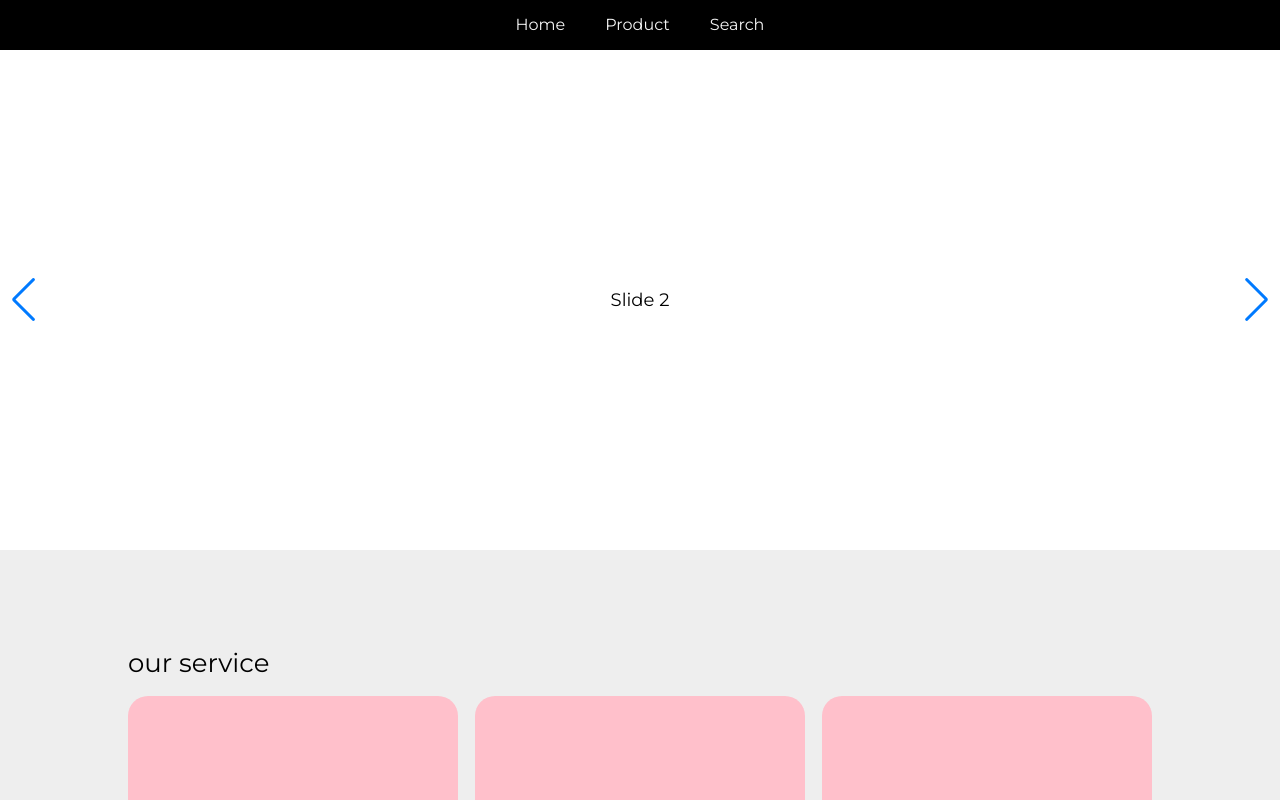
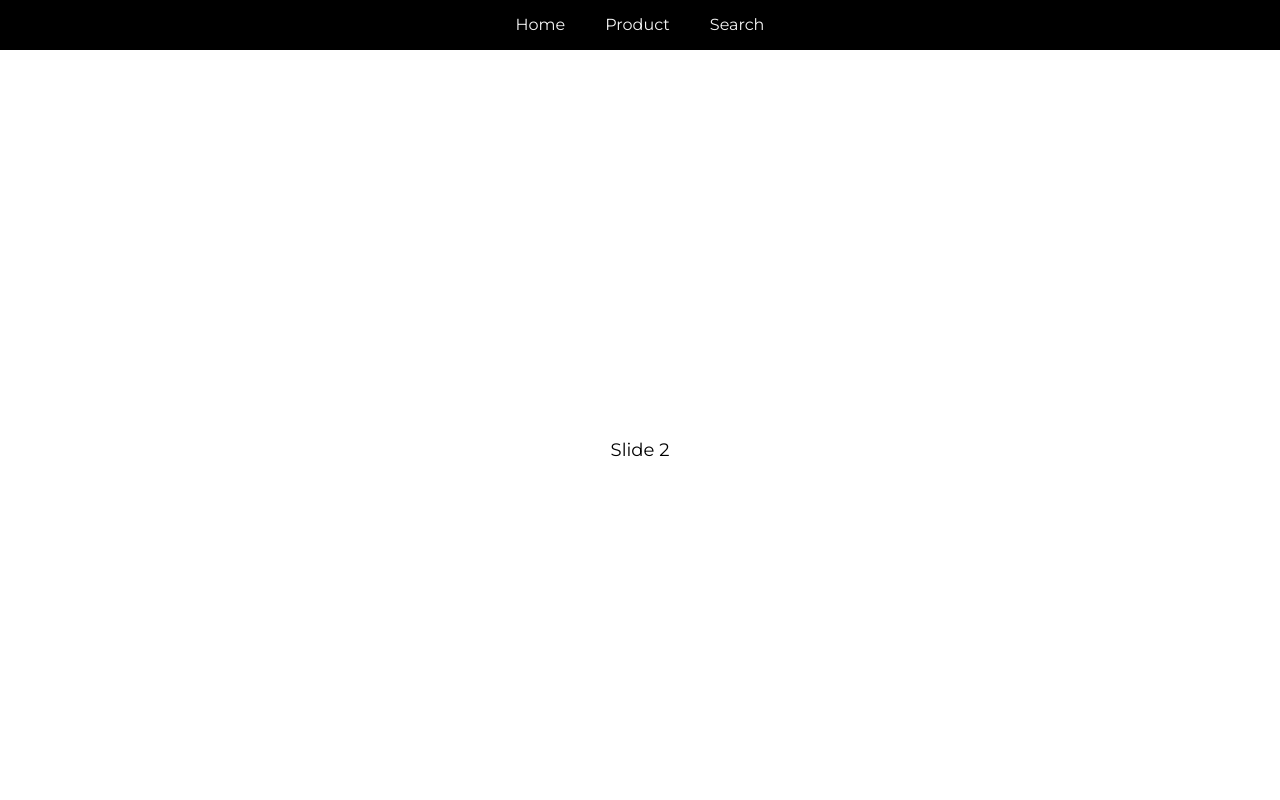
Before and after one commit to azerckid/reactjs-subpurchase, a React (Create React App) app: page / in a window 1280 px wide. Shown: the top 800 px of the page. Built offline with nearby package versions, Linux system fonts and the light colour scheme.

Commit message:
1. fix height of swiper 2. fix footer 3. fix babel warning

```diff
--- a/package.json
+++ b/package.json
@@ -3,6 +3,7 @@
   "version": "0.1.0",
   "private": true,
   "dependencies": {
+    "@babel/plugin-proposal-private-property-in-object": "^7.21.11",
     "@testing-library/jest-dom": "^5.17.0",
     "@testing-library/react": "^13.4.0",
     "@testing-library/user-event": "^13.5.0",
--- a/src/components/layOut/Footer.js
+++ b/src/components/layOut/Footer.js
@@ -52,7 +52,6 @@
   @media screen and (max-width: 9120px) {
     color: red;
     width: 100vw;
-    flex-direction: column;
   }
 `;
 
--- a/src/components/swiper/Swiper.js
+++ b/src/components/swiper/Swiper.js
@@ -15,7 +15,11 @@
 
 const SwiperContainer = styled.div`
   width: 100vw;
-  height: 500px;
+  height: 800px;
+  @media screen and (max-width: 912px) {
+    color: red;
+    height: 300px;
+  }
 `;
 
 function SwiperHome() {
@@ -30,7 +34,7 @@
         // pagination={{
         //   clickable: true,
         // }}
-        navigation={true}
+        // navigation={true}
         modules={[Autoplay, Pagination, Navigation]}
         // className="mySwiper"
       >
```
Also changed, not shown: 1 other file (tests, documents, lock files or other folders).
